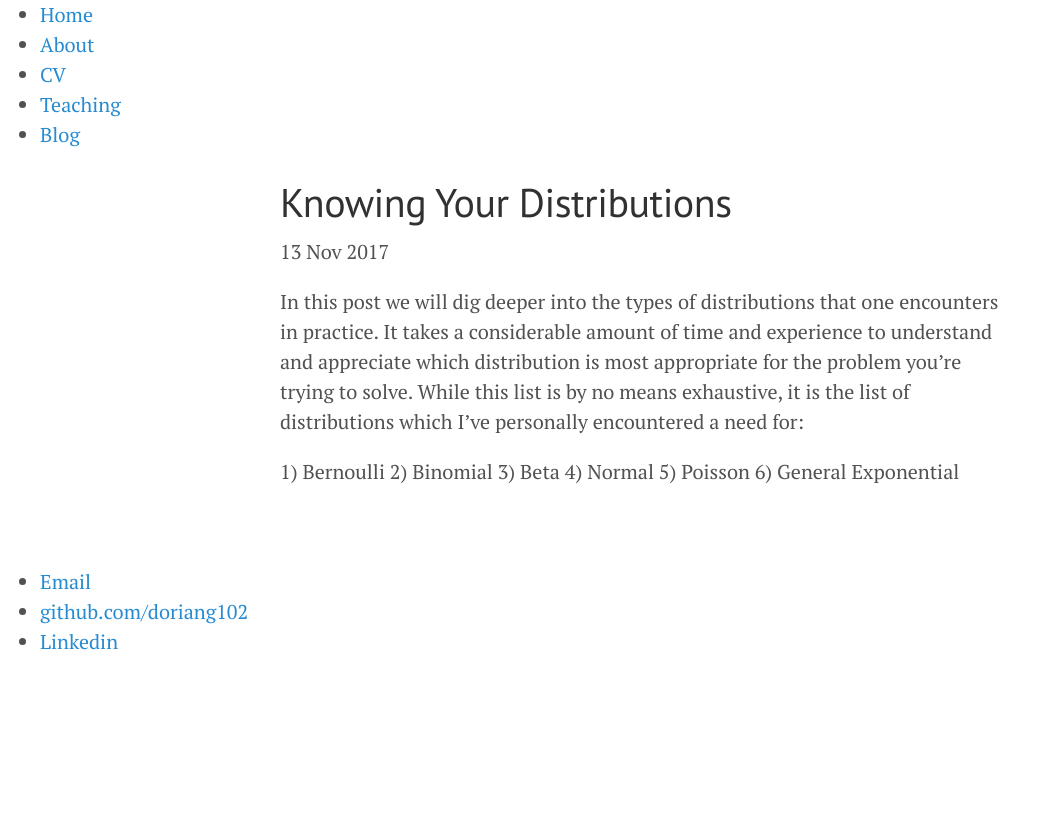
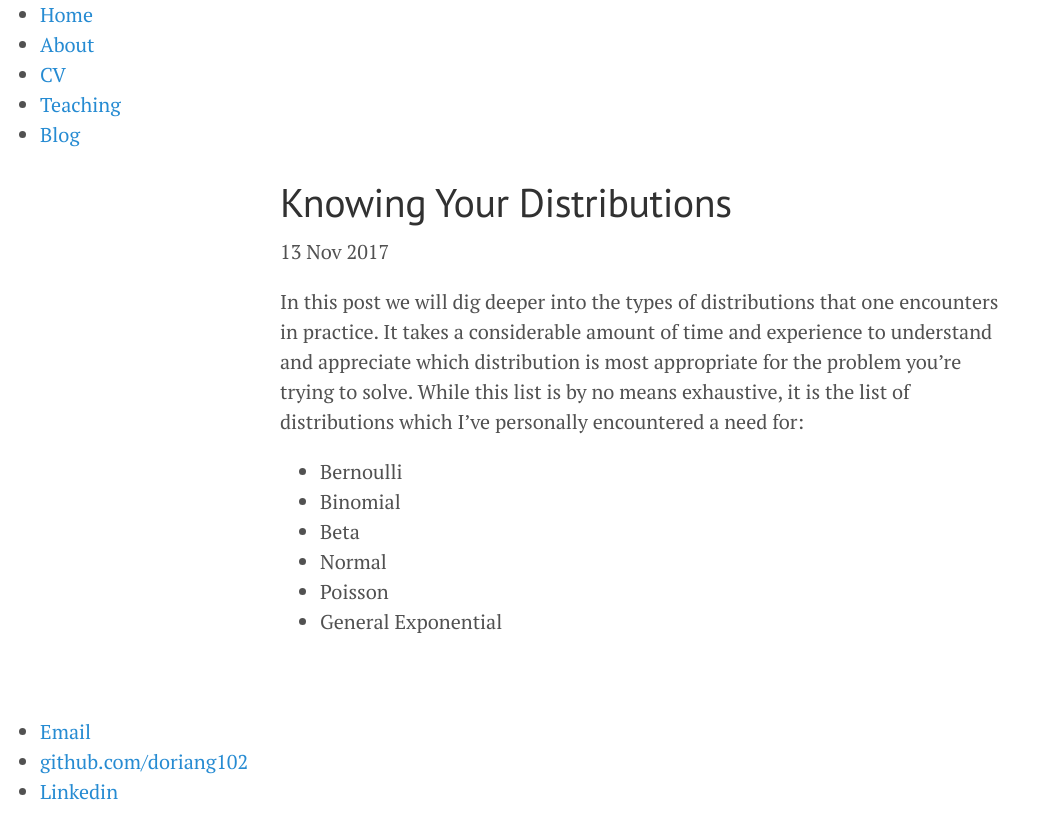
Before and after one commit to doriang102/doriang102.github.io, a Jekyll site: the page built from _posts/2017-11-13-knowing-your-distributions.md, in a window 1280 px wide. Shown: the top 839 px of the page, without its empty margins (0-1042 px from the left). Built offline with Jekyll 4.4.1, drawn with Linux system fonts in a browser that asks for light colours; our own code applies the rules of GitHub Pages for plain Markdown files.

Commit message:
Update 2017-11-13-knowing-your-distributions.md

```diff
--- a/_posts/2017-11-13-knowing-your-distributions.md
+++ b/_posts/2017-11-13-knowing-your-distributions.md
@@ -4,9 +4,9 @@ In this post we will dig deeper into the types of distributions that one encount
 time and experience to understand and appreciate which distribution is most appropriate for the problem you're trying to solve.
 While this list is by no means exhaustive, it is the list of distributions which I've personally encountered a need for:
 
-1) Bernoulli
-2) Binomial
-3) Beta
-4) Normal
-5) Poisson
-6) General Exponential
+- Bernoulli
+- Binomial
+-  Beta
+-  Normal
+-  Poisson
+- General Exponential
```
